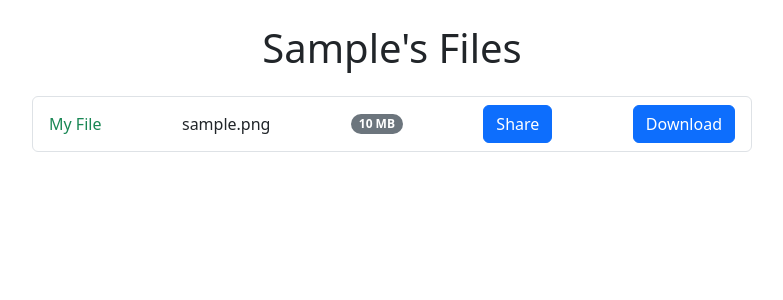
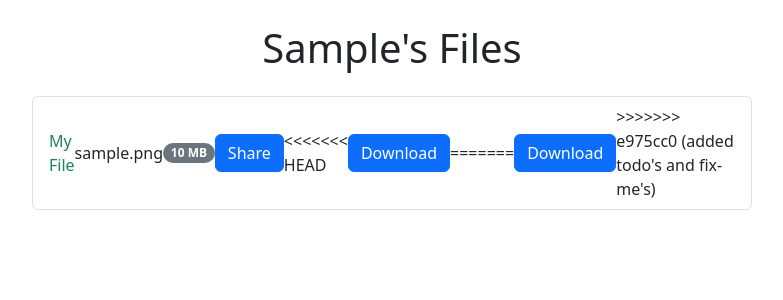
Before and after one commit to ChloeQuijano/SecureFileSharingApplication, a Django app: page /profile/ in a window 1280 px wide. Shown: the part 56-356 px from the top of the page, without its empty margins (248-1031 px from the left). Run offline with Django 3.2, Linux system fonts and the light colour scheme; a user stored in the database is signed in; tables that the repository leaves empty hold one stand-in row (values such as "Sample post"); parts of the project's set-up code (start-up, migrations or seed data) failed here and were passed over.

Commit message:
added todo's and fix-me's

```diff
--- a/FileApp/templates/profile.html
+++ b/FileApp/templates/profile.html
@@ -33,7 +33,11 @@ Profile
                                     <a href="{% url 'file_app:share_file' file.id %}" class="btn btn-primary">Share</a>
                                 {% endif %}
 {#                             TODO: DOWNLOAD FUNCTION#}
+<<<<<<< HEAD
                             <a href="#" class="btn btn-primary">Download</a>
+=======
+                            <a href="{% url 'file_app:download_file' file.id %}" class="btn btn-primary">Download</a>
+>>>>>>> e975cc0 (added todo's and fix-me's)
                             </li>
                         {% endfor %}
                     {% endif %}
--- a/FileApp/urls.py
+++ b/FileApp/urls.py
@@ -12,4 +12,5 @@ urlpatterns = [
     path('profile/', views.profile, name='profile'),
     path('upload_file/', views.upload_file, name='upload_file'),
     path('share_file/<int:file_id>/', views.share_file, name='share_file'),
+    path('download_file/<int:file_id>/', views.download_file, name='download_file')
 ]
--- a/FileApp/views.py
+++ b/FileApp/views.py
@@ -119,6 +119,7 @@ def profile(request):
 @login_required
 @csrf_protect
 def upload_file(request):
+    # FIXME : ACCEPT 3MB OR LESS
     if request.method == "POST":
         form = UploadFileForm(request.POST, request.FILES)
         # Handle checking file integrity here and create file object to save after checking
@@ -161,9 +162,10 @@ def share_file(request, file_id):
             permission = form.cleaned_data['permission']
 
             # Check if the file's owner is the current user
-            if file_to_share.owner != request.user:
-                messages.error(request, "You can only share your own files.")
-                return redirect('file_app:profile')
+            #NO NEED, REMOVED SHARED BUTTON FOR NON OWNERS
+            # if file_to_share.owner != request.user:
+            #     messages.error(request, "You can only share your own files.")
+            #     return redirect('file_app:profile')
 
              # Check if a shared file entry with the same user and file already exists
             shared_file, created = SharedFile.objects.get_or_create(
@@ -189,3 +191,8 @@ def share_file(request, file_id):
     }
 
     return render(request, 'share_file.html', context)
+
+
+# TODO: download file
+def download_file(request, file_id):
+    return HttpResponse('TODO')
--- /dev/null
+++ b/uploads/awake.53219812-70fd-11ee-a413-1668c31db30d.txt
@@ -0,0 +1 @@
+15 0.615625 0.555556 0.331250 0.888889
--- /dev/null
+++ b/uploads/test2.txt
@@ -0,0 +1 @@
+This is a test file, does it work?
```
